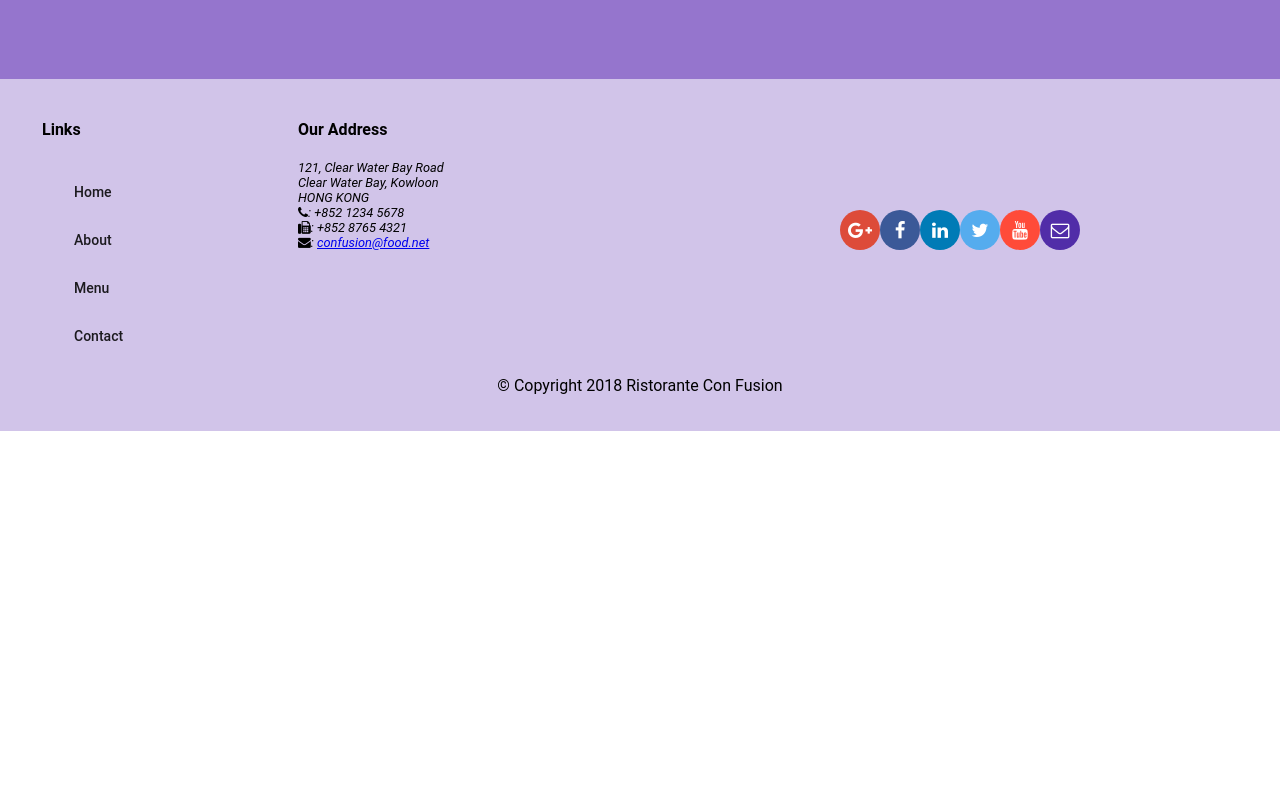
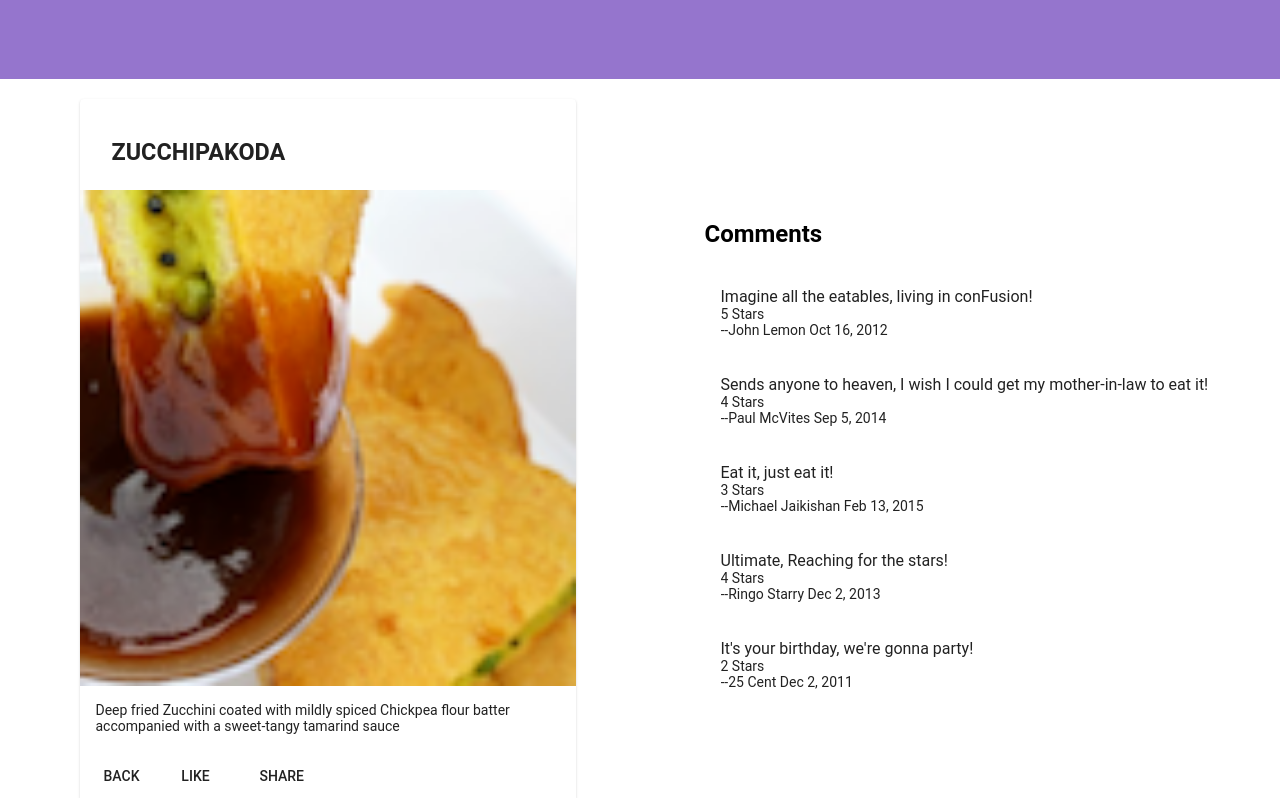
Before and after one commit to jalitha-dewapura/angular-coursera, an Angular app: page /dishdetail/1 in a window 1280 px wide. Before the commit this address led to /. Shown: the part 260-1058 px from the top of the page. Before the commit the page ends 800 px from the top, so only its background shows below. Built offline with nearby package versions, Linux system fonts and the light colour scheme.

Commit message:
SPA part 2

```diff
--- a/src/app/app-routing/routes.ts
+++ b/src/app/app-routing/routes.ts
@@ -10,6 +10,7 @@ export const routes: Routes = [
     { path: 'home', component: HomeComponent },
     { path: 'about', component: AboutComponent },
     { path: 'menu', component: MenuComponent },
+    { path: 'dishdetail/:id', component: DishdetailComponent },
     { path: 'contact', component: ContactComponent },
     { path: '', redirectTo: '/home', pathMatch: 'full' }
 ];
--- a/src/app/dishdetail/dishdetail.component.html
+++ b/src/app/dishdetail/dishdetail.component.html
@@ -19,6 +19,7 @@
                     <p>{{dish.description}}</p>
                 </mat-card-content>
                 <mat-card-actions>
+                    <button mat-button (click)="goBack()">BACK</button>
                     <button mat-button>LIKE</button>
                     <button mat-button>SHARE</button>
                 </mat-card-actions>
--- a/src/app/dishdetail/dishdetail.component.ts
+++ b/src/app/dishdetail/dishdetail.component.ts
@@ -1,5 +1,8 @@
 import { Component, OnInit, Input } from '@angular/core';
+import { Params, ActivatedRoute } from '@angular/router';
+import { Location } from '@angular/common';
 import { Dish } from '../shared/dish';
+import { DishService } from '../services/dish.service';
 
 
 @Component({
@@ -9,12 +12,17 @@ import { Dish } from '../shared/dish';
 })
 export class DishdetailComponent implements OnInit {
 
-  @Input()
   dish: Dish;
 
-  constructor() { }
+  constructor(private location: Location, private dishservice: DishService, private route: ActivatedRoute) { }
 
   ngOnInit(): void {
+    const id = this.route.snapshot.params['id'];
+    this.dish = this.dishservice.getDish(id);
+  }
+
+  goBack(): void{
+    this.location.back();
   }
 
 }
--- a/src/app/menu/menu.component.html
+++ b/src/app/menu/menu.component.html
@@ -11,7 +11,7 @@
 
     <div fxFlex>
         <mat-grid-list cols="2" rowHeight="200px">
-            <mat-grid-tile *ngFor="let dish of dishes" (click)="onSelect(dish)">
+            <mat-grid-tile *ngFor="let dish of dishes" [routerLink]="['/dishdetail', dish.id]">
                 <img height="200px" src="{{dish.image}}" alt="{{dish.name}}">
                 <mat-grid-tile-footer>
                     <h1 matLine> {{dish.name | uppercase}} </h1>
@@ -19,6 +19,4 @@
             </mat-grid-tile>
         </mat-grid-list>
     </div>
-
-    <app-dishdetail [dish]="selectedDish"></app-dishdetail>
 </div><!-- container -->
```
